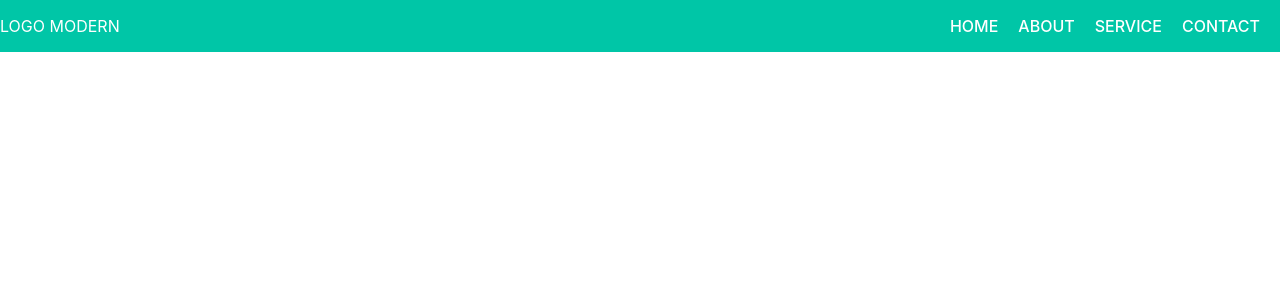
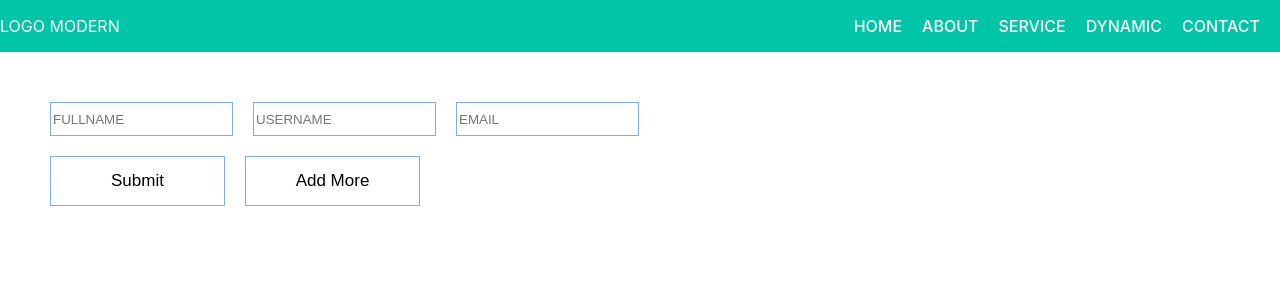
Before and after one commit to amarsingh95/reactmodernwebsite-, a React (Create React App) app: page /dynamic in a window 1280 px wide. Shown: the top 300 px of the page. Built offline with nearby package versions, Linux system fonts and the light colour scheme.

Commit message:
Changes in dynamic form

```diff
--- a/src/App.css
+++ b/src/App.css
@@ -53,11 +53,26 @@ height:30px;
 border:none;
 outline: none;
 border: 1px solid rgb(121, 173, 250);
+margin: 10px;
 }
 
-input[type="submit"]
+
+
+.btn
 {
-margin:10px;
+border:none;
+outline: none;
+border: 1px solid rgb(121, 173, 250);
+background: none;
+width: 175px;
+height: 50px;
+color:black;
+font-size: 17px;
+margin: 10px;
+}
+
+form{
+  margin:40px;
 }
 
 @media only screen and (max-width: 600px) {
--- a/src/App.js
+++ b/src/App.js
@@ -2,6 +2,7 @@ import './App.css';
 import Navbar from './Navbar';
 import Home from './Home';
 import Dform from './dform';
+import Dynamic from './dynamic';
 import {Route,Switch,Link} from 'react-router-dom';
 
 function App() {
@@ -15,8 +16,8 @@ function App() {
       <Route path="/form">
       <Dform/>
       </Route>
-      <Route path="/Home">
-      <Home/>
+      <Route path="/dynamic">
+      <Dynamic/>
       </Route>
       <Route path="/Home">
       <Home/>
--- a/src/Navbar.jsx
+++ b/src/Navbar.jsx
@@ -10,6 +10,7 @@ return (
                 <li><Link to="/">Home</Link></li>
                 <li><Link to="/home">About</Link></li>
                 <li><Link to="/form">Service</Link></li>
+                <li><Link to="/dynamic">Dynamic</Link></li>
                 <li><Link to="/home">Contact</Link></li>
             </ul>
         </div>
--- /dev/null
+++ b/src/dynamic.jsx
@@ -0,0 +1,50 @@
+import React,{useState,useEffect} from 'react';
+import InputElement from './inputelement';
+
+const Dynamic=()=>{
+
+    let nameObj={username:"",fullname:"",email:""};
+    const [user,setUser]=useState([nameObj]);
+    useEffect(()=>{
+        console.log(user);
+    })
+
+    function addMoreitem()
+    {
+    setUser([...user,nameObj]);
+    }
+
+    function getformData(e,i)
+    {
+        const updatedUser=user.map((user,index)=>
+        (
+            i==index?Object.assign(user,{[e.target.name]:e.target.value}):user
+        ));
+        setUser(updatedUser);
+
+    }
+
+    function handleSubmit(e)
+    {
+        e.preventDefault();
+    }
+
+return (<>
+<div>
+    <form onSubmit={e=>handleSubmit(e)}>
+    {user.map((user,i)=>(
+        <>
+        <input type="text" name="fullname" onChange={e=>getformData(e,i)} value={user.fullname} key={`fullname${i}`} placeholder="FULLNAME" />
+        <input type="text" name="username" onChange={e=>getformData(e,i)} value={user.username} key={`username${i}`} placeholder="USERNAME" />
+        <input type="text" name="email" onChange={e=>getformData(e,i)} value={user.email} key={`email${i}`} placeholder="EMAIL" />
+        <br/>
+        </>
+    ))}
+    <input className="btn" type="submit" value="Submit"/>
+    <button className="btn" onClick={addMoreitem}>Add More</button>
+    </form>
+</div>
+</>);
+}
+
+export default Dynamic;
--- /dev/null
+++ b/src/inputelement.jsx
@@ -0,0 +1,10 @@
+import React from 'react';
+
+export default function InputElement(props)
+{
+return (<>
+<input type="text" name={props.name} />
+<br/>
+<br/>
+</>);
+}
```
